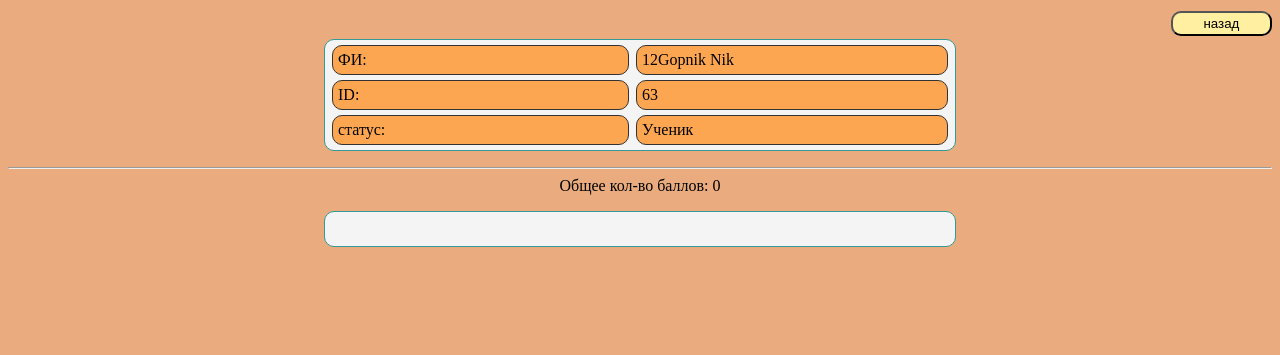
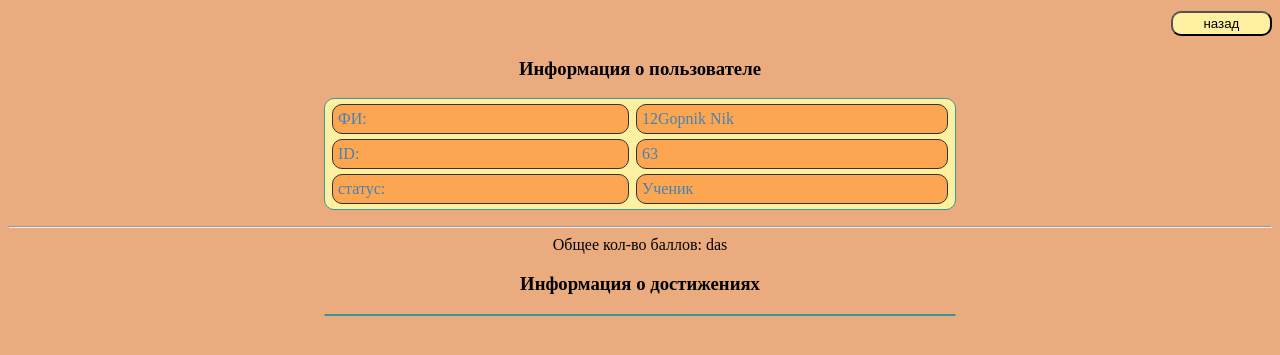
Before and after one commit to davidson765-crypto/school-81_site, a Django app: page /63/ in a window 1280 px wide. Shown: the top 355 px of the page. Run offline with Django 3.2, Linux system fonts and the light colour scheme; a user stored in the database is signed in; data comes from the database, SQL or seed files in the repository; lists and menus that the app fills with data are empty.

Commit message:
Update detail.html

```diff
--- a/myfirst/templates/articles/detail.html
+++ b/myfirst/templates/articles/detail.html
@@ -15,7 +15,7 @@
 }
 
 TABLE {
-    background-color: #f4f4f4;
+    background-color: {{ button_theme }};
     width: 50%; /* Ширина таблицы */
     border: 1px solid #399; /* Граница вокруг таблицы */
     border-top-left-radius: 10px;
@@ -28,7 +28,7 @@ TABLE {
        text-decoration: none;
    }
    TD {
-    color: black;
+    color: {{ text_theme }};
     background: {{ td_theme }}; /* Цвет фона */
     border: 1px solid #333; /* Граница вокруг ячеек */
     padding: 5px; /* Поля в ячейках */
@@ -40,9 +40,10 @@ TABLE {
    }
 
 button {
+
 background-color: {{ button_theme }};
 border-color: black;
-color: black;
+color: {{ button_text_theme }};
 padding: 3px 5px;
 margin: 3px 0;
 
@@ -59,6 +60,8 @@ width: 8%;
 button:hover {
 opacity: 0.8;
 }
+
+
 
 </style>
 
@@ -77,7 +80,7 @@ opacity: 0.8;
 </div>
 
 
-
+<h3 style="color: {{ text_theme }}" align="center">Информация о пользователе</h3>
 
 
 <font color="#4682B4">
@@ -134,32 +137,22 @@ ID: </td><td>{{users.id}}
 
 <hr>
 
-<div align="center">Общее кол-во баллов: {{ sum_ball }}</div><p></p>
+<div style="color: {{ text_theme }}" align="center">Общее кол-во баллов: {{ users.first_name }}</div><p></p>
+
+<h3 style="color: {{ text_theme }}" align="center">Информация о достижениях</h3>
 
   <table align="center">
-    <tr>
-          <th>
-              <h5>
 
-              {% if first %}
-                  {{ first.messager }} ({{ first.ball }})
-                  {% endif %}
+              {% if b %}
 
-              {% if vist %}
-              {% for i in vist %}
+              {% for i in b %}
 
-
-             | {{ i.messager }} ({{ i.ball }})
-
-
-
-
-
+              <tr><td>{{ i.messager }}</td>
+              <td>{{ i.ball }}</td>
+              <td>{{ i.messager_text }}</td></tr>
               {% endfor %}
               {% endif %}
-              </h5>
-          </th>
-          </tr>
+
 
 
   </table>
```
